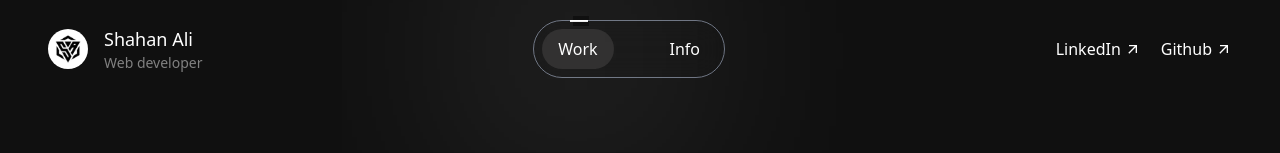
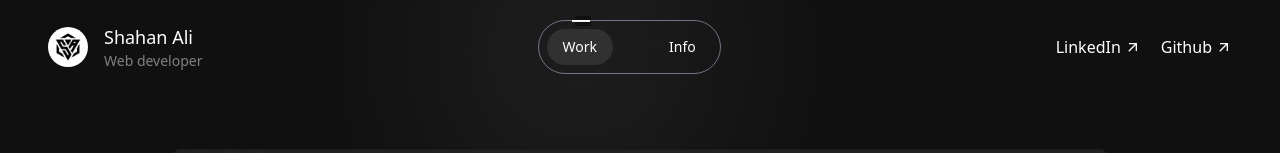
Before and after one commit to Shahan-nub/My-Website, a Next.js app: page / in a window 1280 px wide. Shown: the top 153 px of the page. Built offline with nearby package versions, Linux system fonts and the light colour scheme.

Commit message:
navbar pill text

```diff
--- a/src/components/navbar/Navbar.jsx
+++ b/src/components/navbar/Navbar.jsx
@@ -34,7 +34,7 @@ export default function Navbar() {
           </p>
         </div>
       </div>
-      <div className="WORK_INFO backdrop-blur-lg border-gray-500 border px-2 py-2 flex text- rounded-[3rem] items-center gap-6 lg:gap-10 text-white relative">
+      <div className="WORK_INFO backdrop-blur-lg border-gray-500 border px-2 py-2 flex text- rounded-[3rem] items-center text-sm gap-6 lg:gap-10 text-white relative">
         <p
           className={`absolute rotate-90 leading-4 -top-2 font-extrabold text-lg bg-transparent
            ${usePathname() === "/" && "left-[22%] shadow-[30px_5px_300px_60px_white]  md:shadow-[30px_5px_300px_30px_white]" }
```
